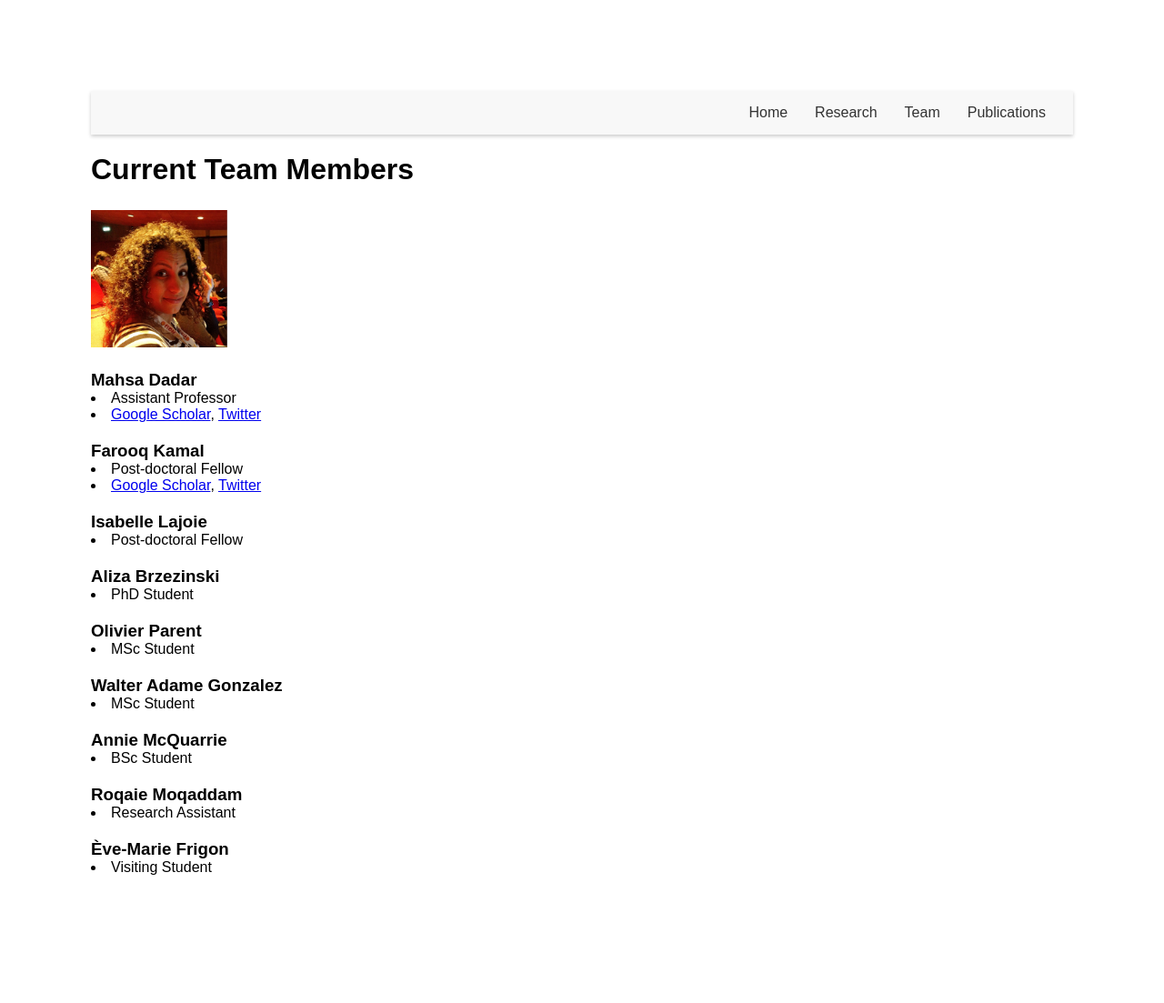
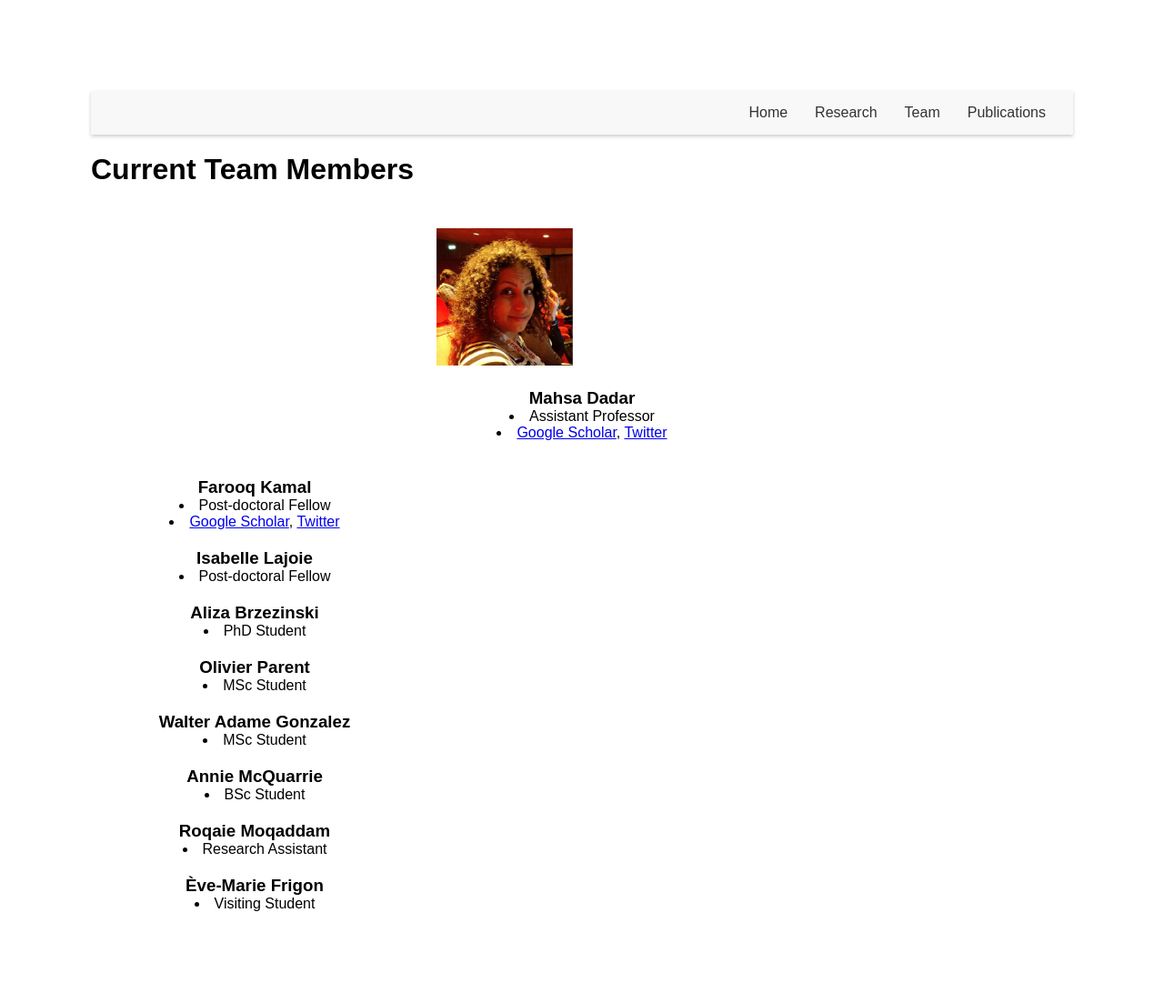
Before and after one commit to VANDAlab/VANDAlab.github.io, a Jekyll site: the page team.html, which Jekyll copies as it is, in a window 1280 px wide. Shown: the whole page at 91% size. Built offline with Jekyll 4.4.1, drawn with Linux system fonts in a browser that asks for light colours; before the commit the page ends 1063 px from its top, so only the background shows below that.

Commit message:
Update style.css

```diff
--- a/assets/css/style.css
+++ b/assets/css/style.css
@@ -74,14 +74,22 @@ img {
 }
 
 /* Team member styles */
+.team-container {
+  display: flex;
+  flex-wrap: wrap;
+  justify-content: center;
+}
+
 .person {
-  margin-bottom: 20px; /* Add space below each person container */
+  flex: 0 0 calc(33.333% - 40px);
+  max-width: calc(33.333% - 40px);
+  margin: 20px;
+  text-align: center;
 }
 
 .person img {
   max-width: 150px;
   height: auto;
-  margin-right: 20px; /* Add space to the right of the image */
 }
 
 /* Navbar styles */
@@ -112,9 +120,3 @@ header h1,
 header h3 {
   margin-top: 20px; /* Adjust this value to increase or decrease the space before the headers */
 }
-
-.team-container {
-  display: grid;
-  grid-template-columns: repeat(3, 1fr);
-  grid-gap: 20px; /* Adjust this value to increase or decrease the space between columns */
-}
```
